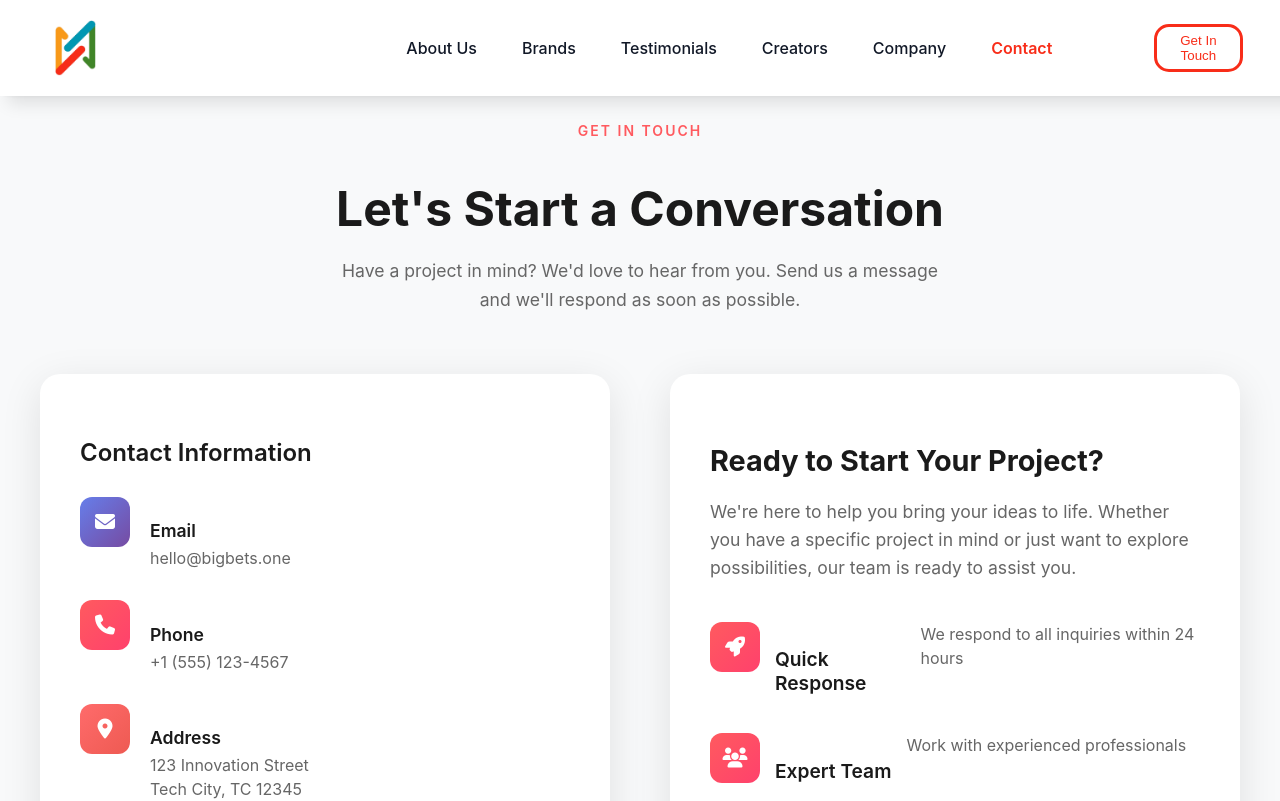
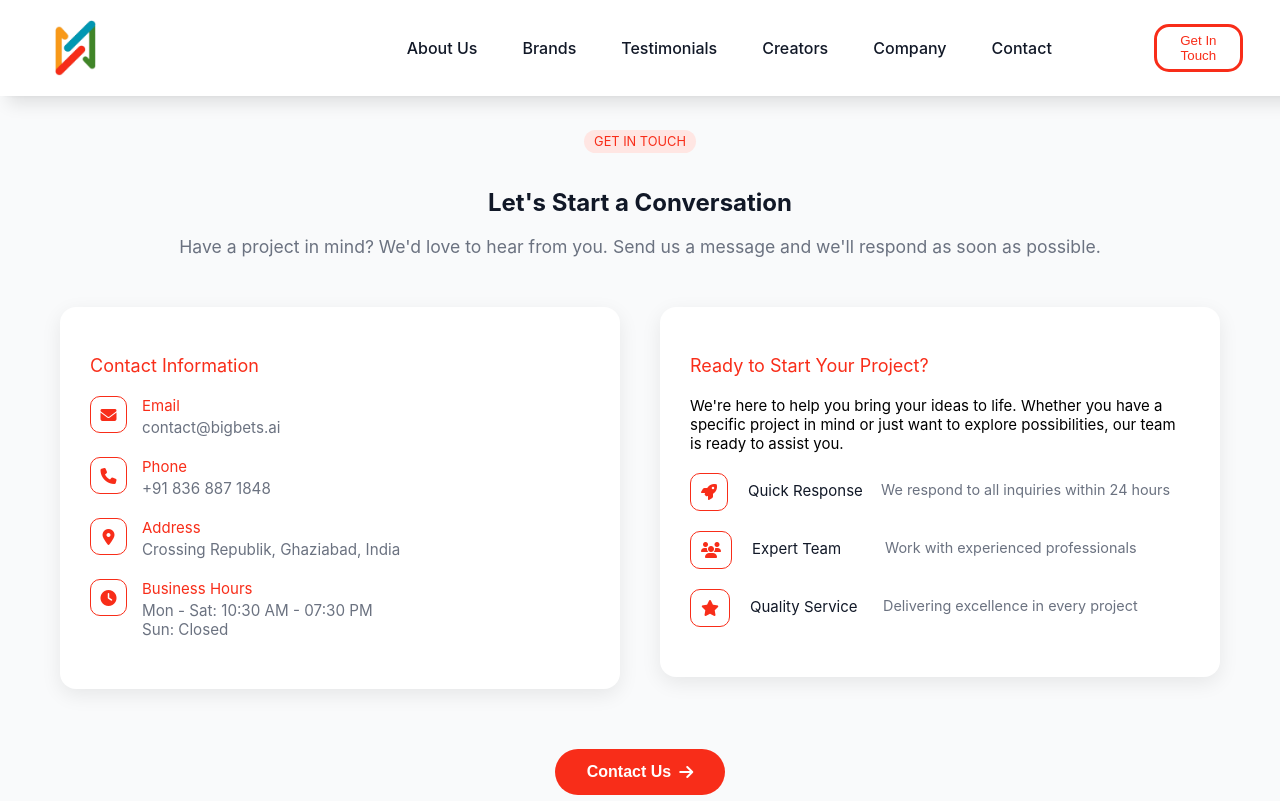
Before and after one commit to BigBetsdotAI/angular-website, an Angular app: page /contact in a window 1280 px wide. Shown: the top 801 px of the page. Built offline with nearby package versions, Linux system fonts and the light colour scheme.

Commit message:
css changes

```diff
--- a/src/app/components/contact/contact.html
+++ b/src/app/components/contact/contact.html
@@ -4,7 +4,7 @@
   <div class="container">
     <!-- Breadcrumb -->
     <div class="breadcrumb">
-      <span>GET IN TOUCH</span>
+      <span class="label">GET IN TOUCH</span>
     </div>
 
     <!-- Header -->
@@ -25,7 +25,7 @@
           </div>
           <div class="info-details">
             <h4>Email</h4>
-            <p>hello@bigbets.one</p>
+            <p>contact@bigbets.ai</p>
           </div>
         </div>
 
@@ -35,7 +35,7 @@
           </div>
           <div class="info-details">
             <h4>Phone</h4>
-            <p>+1 (555) 123-4567</p>
+            <p>+91 836 887 1848</p>
           </div>
         </div>
 
@@ -45,7 +45,7 @@
           </div>
           <div class="info-details">
             <h4>Address</h4>
-            <p>123 Innovation Street<br>Tech City, TC 12345</p>
+            <p>Crossing Republik, Ghaziabad, India</p>
           </div>
         </div>
 
@@ -55,7 +55,7 @@
           </div>
           <div class="info-details">
             <h4>Business Hours</h4>
-            <p>Mon - Fri: 9:00 AM - 6:00 PM<br>Sat - Sun: Closed</p>
+            <p>Mon - Sat: 10:30 AM - 07:30 PM<br>Sun: Closed</p>
           </div>
         </div>
       </div>
@@ -63,7 +63,7 @@
       <!-- Welcome Message -->
       <div class="welcome-message">
         <h3>Ready to Start Your Project?</h3>
-        <p>We're here to help you bring your ideas to life. Whether you have a specific project in mind or just want to explore possibilities, our team is ready to assist you.</p>
+        <p class="message-p">We're here to help you bring your ideas to life. Whether you have a specific project in mind or just want to explore possibilities, our team is ready to assist you.</p>
 
         <div class="contact-features">
           <div class="feature-item">
--- a/src/app/components/contact/contact.scss
+++ b/src/app/components/contact/contact.scss
@@ -1,477 +1,277 @@
+/* ====== CONTACT SECTION ====== */
 .contact-section {
-  min-height: 100vh;
-  background-color: #f8f9fa;
-  padding: 120px 0 80px; // Added top padding for fixed navbar
+  padding: 80px 20px;
+  background: #f9fafb;
+  font-family: 'Inter', sans-serif;
 }
 
-.container {
-  max-width: 1200px;
-  margin: 0 auto;
-  padding: 0 20px;
+/* Breadcrumb */
+.breadcrumb {
+  text-align: center;
+  margin-top: 4%;
+}
+.label {
+  display: inline-block;
+  font-size: 0.8rem;
+  text-transform: uppercase;
+  color: #f82d19;
+  background: #ffe6e3;
+  padding: 4px 10px;
+  border-radius: 20px;
+  margin-bottom: 15px;
+}
+/* Header */
+.contact-header {
+  text-align: center;
+  margin-bottom: 50px;
+}
+.contact-header h1 {
+  font-size: 1.5rem;
+  font-weight: 700;
+  color: #111827;
+}
+.contact-header p {
+  color: #6b7280;
+  font-size: 1.1rem;
+  margin-top: 10px;
 }
 
-.breadcrumb {
-  text-align: center;
-  margin-bottom: 20px;
-
-  span {
-    color: #ff5a5f;
-    font-size: 14px;
-    font-weight: 600;
-    letter-spacing: 2px;
-    text-transform: uppercase;
-  }
+/* ====== CONTACT CONTENT ====== */
+.contact-content {
+  display: flex;
+  justify-content: center;
+  align-items: flex-start;
+  gap: 40px;
+  flex-wrap: wrap;
+  max-width: 1200px;
+  margin: 0 auto 60px;
 }
 
-.contact-header {
-  text-align: center;
-  margin-bottom: 60px;
-
-  h1 {
-    font-size: 3rem;
-    font-weight: 700;
-    color: #1a1a1a;
-    margin-bottom: 20px;
-    line-height: 1.2;
-  }
-
-  p {
-    font-size: 1.1rem;
-    color: #666;
-    max-width: 600px;
-    margin: 0 auto;
-    line-height: 1.6;
-  }
+/* Cards */
+.contact-info, .welcome-message {
+  background: #fff;
+  padding: 30px;
+  border-radius: 16px;
+  box-shadow: 0 6px 20px rgba(0,0,0,0.08);
+  flex: 1;
+  min-width: 320px;
+  max-width: 500px;
+}
+.message-p{
+  font-size: 15px;
+}
+.contact-info h3, .welcome-message h3 {
+  font-size: 18px;
+  font-weight: 400;
+  margin-bottom: 20px;
+  color: #f82d19;
 }
 
-.contact-content {
-  display: grid;
-  grid-template-columns: 1fr 1fr;
-  gap: 60px;
-  align-items: start;
-}
-
-.contact-info {
-  background: white;
-  border-radius: 20px;
-  padding: 40px;
-  box-shadow: 0 10px 40px rgba(0, 0, 0, 0.1);
-
-  h3 {
-    font-size: 1.5rem;
-    font-weight: 600;
-    color: #1a1a1a;
-    margin-bottom: 30px;
-  }
-}
-
+/* Info Items */
 .info-item {
   display: flex;
   align-items: flex-start;
-  margin-bottom: 30px;
-
-  &:last-child {
-    margin-bottom: 0;
-  }
+  margin-bottom: 20px;
 }
-
-.icon {
-  width: 50px;
-  height: 50px;
-  border-radius: 12px;
+.info-item .icon {
+  width: 35px;
+  height: 35px;
   display: flex;
   align-items: center;
   justify-content: center;
-  margin-right: 20px;
-  flex-shrink: 0;
-
-  i {
-    font-size: 20px;
-    color: white;
-  }
-
-  &.email-icon {
-    background: linear-gradient(135deg, #667eea 0%, #764ba2 100%);
-  }
-
-  &.phone-icon {
-    background: linear-gradient(135deg, #ff5a5f 0%, #ff416c 100%);
-  }
-
-  &.address-icon {
-    background: linear-gradient(135deg, #ff6b6b 0%, #ee5a52 100%);
-  }
-
-  &.time-icon {
-    background: linear-gradient(135deg, #4ecdc4 0%, #44a08d 100%);
-  }
+  border-radius: 10px;
+  color: #f82d19;
+  margin-right: 15px;
+  font-size: 1rem;
+}
+.email-icon,.phone-icon,.address-icon,.time-icon {
+  border: 1px double #f82d19;
+}
+.info-details h4 {
+  margin: 0;
+  font-size: 15px;
+  font-weight: 400;
+  color: #f82d19;
+}
+.info-details p {
+  margin: 3px 0 0;
+  font-size: 0.95rem;
+  color: #6b7280;
 }
 
-.info-details {
-  flex: 1;
-
-  h4 {
-    font-size: 1.1rem;
-    font-weight: 600;
-    color: #1a1a1a;
-    margin-bottom: 5px;
-  }
-
-  p {
-    color: #666;
-    line-height: 1.5;
-    margin: 0;
-  }
+/* Features */
+.contact-features {
+  margin-top: 20px;
 }
-
-.contact-form {
-  background: white;
-  border-radius: 20px;
-  padding: 40px;
-  box-shadow: 0 10px 40px rgba(0, 0, 0, 0.1);
-}
-
-.welcome-message {
-  background: white;
-  border-radius: 20px;
-  padding: 40px;
-  box-shadow: 0 10px 40px rgba(0, 0, 0, 0.1);
-
-  h3 {
-    font-size: 1.8rem;
-    font-weight: 700;
-    color: #1a1a1a;
-    margin-bottom: 20px;
-  }
-
-  > p {
-    color: #666;
-    line-height: 1.6;
-    margin-bottom: 40px;
-    font-size: 1.1rem;
-  }
-}
-
-.contact-features {
-  display: grid;
-  gap: 30px;
-}
-
 .feature-item {
   display: flex;
   align-items: flex-start;
-  gap: 15px;
-
-  i {
-    width: 50px;
-    height: 50px;
-    background: linear-gradient(135deg, #ff5a5f 0%, #ff416c 100%);
-    color: white;
-    border-radius: 12px;
-    display: flex;
-    align-items: center;
-    justify-content: center;
-    font-size: 20px;
-    flex-shrink: 0;
-  }
-
-  div {
-    flex: 1;
-  }
-
-  h4 {
-    font-size: 1.2rem;
-    font-weight: 600;
-    color: #1a1a1a;
-    margin-bottom: 8px;
-  }
-
-  p {
-    color: #666;
-    line-height: 1.5;
-    margin: 0;
-  }
+  margin-bottom: 20px;
+}
+.feature-item i {
+  font-size: 1rem;
+  border: 1px solid #f82d19;
+  color: #f82d19;
+  padding: 10px;
+  border-radius: 10px;
+  margin-right: 12px;
+}
+.feature-item h4 {
+  font-size: 15px;
+    font-weight: 400;
+    margin: 8px;
+    color: #111827;
+    width: 25%;
+}
+.feature-item p {
+  font-size: 0.9rem;
+  color: #6b7280;
+  margin: 8px 0 0;
 }
 
-/* Responsive Design */
-@media (max-width: 768px) {
-  .contact-content {
-    grid-template-columns: 1fr;
-    gap: 40px;
-  }
-
-  .contact-header h1 {
-    font-size: 2.5rem;
-  }
-
-  .contact-info, .contact-form {
-    padding: 30px;
-  }
-}
-
-@media (max-width: 480px) {
-  .contact-section {
-    padding: 60px 0;
-  }
-
-  .contact-header h1 {
-    font-size: 2rem;
-  }
-
-  .contact-info, .contact-form {
-    padding: 25px;
-  }
-
-  .icon {
-    width: 40px;
-    height: 40px;
-
-    i {
-      font-size: 16px;
-    }
-  }
-}
-
-/* Contact Us Button Section */
+/* Contact Button */
 .contact-us-section {
   text-align: center;
-  margin-top: 60px;
-  padding-bottom: 40px;
 }
-
 .contact-us-btn {
-  background: linear-gradient(135deg, #ff5a5f 0%, #ff416c 100%);
-  color: white;
+  background: #f82d19;
+  color: #fff;
   border: none;
-  padding: 20px 40px;
-  border-radius: 50px;
-  font-size: 18px;
+  padding: 14px 32px;
+  border-radius: 30px;
+  font-size: 1rem;
   font-weight: 600;
   cursor: pointer;
   transition: all 0.3s ease;
   display: inline-flex;
   align-items: center;
-  gap: 15px;
-  box-shadow: 0 10px 30px rgba(255, 90, 95, 0.3);
-
-  &:hover {
-    transform: translateY(-3px);
-    box-shadow: 0 15px 40px rgba(255, 90, 95, 0.4);
-  }
-
-  &:active {
-    transform: translateY(-1px);
-  }
-
-  i {
-    font-size: 16px;
-    transition: transform 0.3s ease;
-  }
-
-  &:hover i {
-    transform: translateX(5px);
-  }
+  gap: 8px;
+}
+.contact-us-btn:hover {
+  background: #dc2626;
 }
 
-/* Contact Modal Styles */
+/* ====== MODAL ====== */
 .contact-modal {
+  position: fixed;
+  top: 0; left: 0;
+  width: 100%; height: 100%;
   display: none;
-  position: fixed;
-  top: 0;
-  left: 0;
-  width: 100%;
-  height: 100%;
-  z-index: 10000;
+  justify-content: center;
   align-items: center;
-  justify-content: center;
-  animation: fadeIn 0.3s ease;
+  z-index: 999;
 }
-
 .modal-overlay {
   position: absolute;
-  top: 0;
-  left: 0;
-  width: 100%;
-  height: 100%;
-  background: rgba(0, 0, 0, 0.7);
-  backdrop-filter: blur(5px);
+  top: 0; left: 0;
+  width: 100%; height: 100%;
+  background: rgba(0,0,0,0.5);
 }
-
 .modal-content {
   position: relative;
-  background: white;
-  border-radius: 20px;
+  background: #fff;
+  padding: 30px;
+  border-radius: 16px;
   max-width: 600px;
   width: 90%;
-  max-height: 90vh;
-  overflow-y: auto;
-  box-shadow: 0 20px 60px rgba(0, 0, 0, 0.3);
-  animation: slideUp 0.3s ease;
+  z-index: 1000;
+  box-shadow: 0 6px 20px rgba(0,0,0,0.2);
 }
-
 .modal-header {
   display: flex;
   justify-content: space-between;
   align-items: center;
-  padding: 30px 30px 0;
-
-  h2 {
-    font-size: 2rem;
-    font-weight: 700;
-    color: #1a1a1a;
-    margin: 0;
-  }
 }
-
+.modal-header h2 {
+  font-size: 1.5rem;
+  font-weight: 400;
+  color: #f82d19;
+}
 .close-btn {
   background: none;
   border: none;
-  font-size: 24px;
-  color: #999;
+  font-size: 1.3rem;
   cursor: pointer;
-  padding: 5px;
-  border-radius: 50%;
-  width: 40px;
-  height: 40px;
+  color: #6b7280;
+}
+.close-btn:hover {
+  color: #ef4444;
+}
+
+/* Form */
+.quick-contact-form .form-row {
+  display: flex;
+  gap: 20px;
+  margin-bottom: 15px;
+}
+.quick-contact-form .half-width {
+  flex: 1;
+}
+.form-group {
+  margin-bottom: 15px;
+}
+.form-group label {
+  display: block;
+  font-size: 0.9rem;
+  font-weight: 400;
+  margin-bottom: 5px;
+}
+.form-group input,
+.form-group textarea {
+  width: 100%;
+  padding: 10px 12px;
+  border: 1px solid #d1d5db;
+  border-radius: 8px;
+  font-size: 13px;
+}
+.form-group input:focus,
+.form-group textarea:focus {
+  border-color: #ef4444;
+  outline: none;
+  box-shadow: 0 0 0 2px rgba(239,68,68,0.2);
+}
+
+/* Modal Buttons */
+.form-actions {
+  display: flex;
+  justify-content: flex-end;
+  gap: 15px;
+  margin-top: 20px;
+}
+.cancel-btn {
+  background: #e5e7eb;
+  border: none;
+  padding: 10px 20px;
+  border-radius: 8px;
+  cursor: pointer;
+  font-weight: 600;
+}
+.cancel-btn:hover {
+  background: #d1d5db;
+}
+.submit-modal-btn {
+  background: #f82d19;
+  color: #fff;
+  border: none;
+  padding: 10px 24px;
+  border-radius: 8px;
+  cursor: pointer;
+  font-weight: 600;
   display: flex;
   align-items: center;
-  justify-content: center;
-  transition: all 0.3s ease;
-
-  &:hover {
-    background: #f0f0f0;
-    color: #333;
-  }
+  gap: 8px;
+}
+.submit-modal-btn:hover {
+  background: #dc2626;
 }
 
-.modal-body {
-  padding: 20px 30px 30px;
-}
-
-.quick-contact-form {
-  .form-row {
-    display: grid;
-    grid-template-columns: 1fr 1fr;
+/* ====== RESPONSIVE ====== */
+@media (max-width: 768px) {
+  .contact-content {
+    flex-direction: column;
     gap: 20px;
-
-    @media (max-width: 600px) {
-      grid-template-columns: 1fr;
-    }
   }
-
-  .form-group {
-    margin-bottom: 20px;
-
-    &.half-width {
-      margin-bottom: 20px;
-    }
-
-    label {
-      display: block;
-      font-weight: 600;
-      color: #1a1a1a;
-      margin-bottom: 8px;
-      font-size: 14px;
-    }
-
-    input, textarea {
-      width: 100%;
-      padding: 12px 16px;
-      border: 2px solid #e1e5e9;
-      border-radius: 10px;
-      font-size: 14px;
-      transition: all 0.3s ease;
-      background-color: #f8f9fa;
-      box-sizing: border-box;
-
-      &:focus {
-        outline: none;
-        border-color: #ff5a5f;
-        background-color: white;
-        box-shadow: 0 0 0 3px rgba(255, 90, 95, 0.1);
-      }
-
-      &::placeholder {
-        color: #999;
-      }
-    }
-
-    textarea {
-      resize: vertical;
-      min-height: 100px;
-    }
-  }
-}
-
-.form-actions {
-  display: flex;
-  gap: 15px;
-  justify-content: flex-end;
-  margin-top: 30px;
-
-  @media (max-width: 480px) {
+  .quick-contact-form .form-row {
     flex-direction: column;
   }
 }
-
-.cancel-btn {
-  background: transparent;
-  color: #666;
-  border: 2px solid #e1e5e9;
-  padding: 12px 24px;
-  border-radius: 10px;
-  font-size: 14px;
-  font-weight: 600;
-  cursor: pointer;
-  transition: all 0.3s ease;
-
-  &:hover {
-    border-color: #ccc;
-    color: #333;
-  }
-}
-
-.submit-modal-btn {
-  background: linear-gradient(135deg, #ff5a5f 0%, #ff416c 100%);
-  color: white;
-  border: none;
-  padding: 12px 24px;
-  border-radius: 10px;
-  font-size: 14px;
-  font-weight: 600;
-  cursor: pointer;
-  transition: all 0.3s ease;
-  display: flex;
-  align-items: center;
-  gap: 8px;
-
-  &:hover {
-    transform: translateY(-1px);
-    box-shadow: 0 5px 15px rgba(255, 90, 95, 0.3);
-  }
-
-  i {
-    font-size: 12px;
-  }
-}
-
-/* Animations */
-@keyframes fadeIn {
-  from {
-    opacity: 0;
-  }
-  to {
-    opacity: 1;
-  }
-}
-
-@keyframes slideUp {
-  from {
-    transform: translateY(50px);
-    opacity: 0;
-  }
-  to {
-    transform: translateY(0);
-    opacity: 1;
-  }
-}
--- a/src/app/components/header/header.html
+++ b/src/app/components/header/header.html
@@ -8,7 +8,7 @@
     <li><a (click)="navigateToSection('testimonials')">Testimonials</a></li>
     <li><a (click)="navigateToSection('creators')">Creators</a></li>
     <li><a (click)="navigateToSection('company')">Company</a></li>
-    <li><a (click)="navigateToContact()" class="contact-link">Contact</a></li>
+    <li><a (click)="markVisited($event)" [class.visited]="isVisited" class="contact-link">Contact</a></li>
   </ul>
   <button class="login-btn" (click)="navigateToContact()">
     <div class="login">Get In Touch</div>
--- a/src/app/components/header/header.scss
+++ b/src/app/components/header/header.scss
@@ -36,9 +36,13 @@ nav a {
   transition: color 0.3s ease;
   cursor: pointer;
 }
+nav a:hover {
+  color: #f82d19; /* hover */
+}
 
-nav a:hover {
-  color: #f82d19;
+
+.contact-link.visited {
+  color: #f82d19; /* your visited color */
 }
 
 .logo {
@@ -48,15 +52,6 @@ nav a:hover {
 
 .logo:hover {
   opacity: 0.8;
-}
-
-.contact-link {
-  color: #f82d19 !important;
-  font-weight: 600 !important;
-}
-
-.contact-link:hover {
-  color: #d42d19 !important;
 }
 .login-btn{
     width: 7%;
--- a/src/app/components/header/header.ts
+++ b/src/app/components/header/header.ts
@@ -10,10 +10,21 @@ import { isPlatformBrowser } from '@angular/common';
   styleUrl: './header.scss'
 })
 export class Header {
+isVisited = false;
   constructor(
     private router: Router,
     @Inject(PLATFORM_ID) private platformId: Object
   ) {}
+
+markVisited(event: Event) {
+  console.log('yesyes yeah');
+  event.preventDefault();
+  console.log('oh yeah');
+  this.isVisited = true;
+  console.log('oh nooo');
+  this.navigateToContact();
+  console.log('oh shit');
+}
 
   navigateToSection(sectionId: string) {
     // Check if we're currently on the contact page
@@ -34,9 +45,6 @@ export class Header {
     this.router.navigate(['/contact']).then(() => {
       // Scroll to top after navigation
       if (isPlatformBrowser(this.platformId)) {
-        setTimeout(() => {
-          window.scrollTo(0, 0);
-        }, 0);
       }
     });
   }
```
Also changed, not shown: src/app/components/clients/clients.html (+5 -5 lines), src/app/components/clients/clients.scss (+9 -2 lines).
